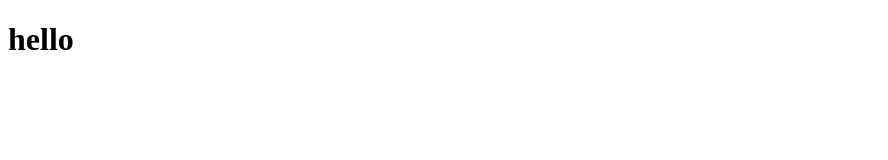
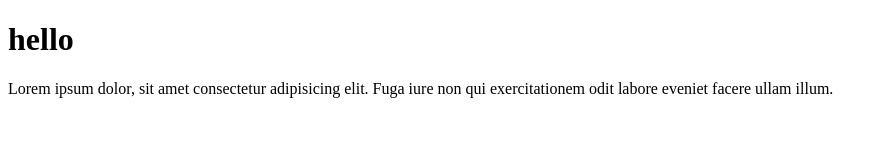
Before and after one commit to kayley93smith/git_example_project, a plain HTML site: page index.html in a window 1280 px wide. Shown: the whole page, without its empty margins (0-888 px from the left). Drawn offline with Linux system fonts and the light colour scheme.

Commit message:
Added a paragraph

```diff
--- a/index.html
+++ b/index.html
@@ -9,5 +9,6 @@
 <body>
  <h1>hello
  </h1>
+ <p>Lorem ipsum dolor, sit amet consectetur adipisicing elit. Fuga iure non qui exercitationem odit labore eveniet facere ullam illum.</p>
 </body>
 </html>
```
